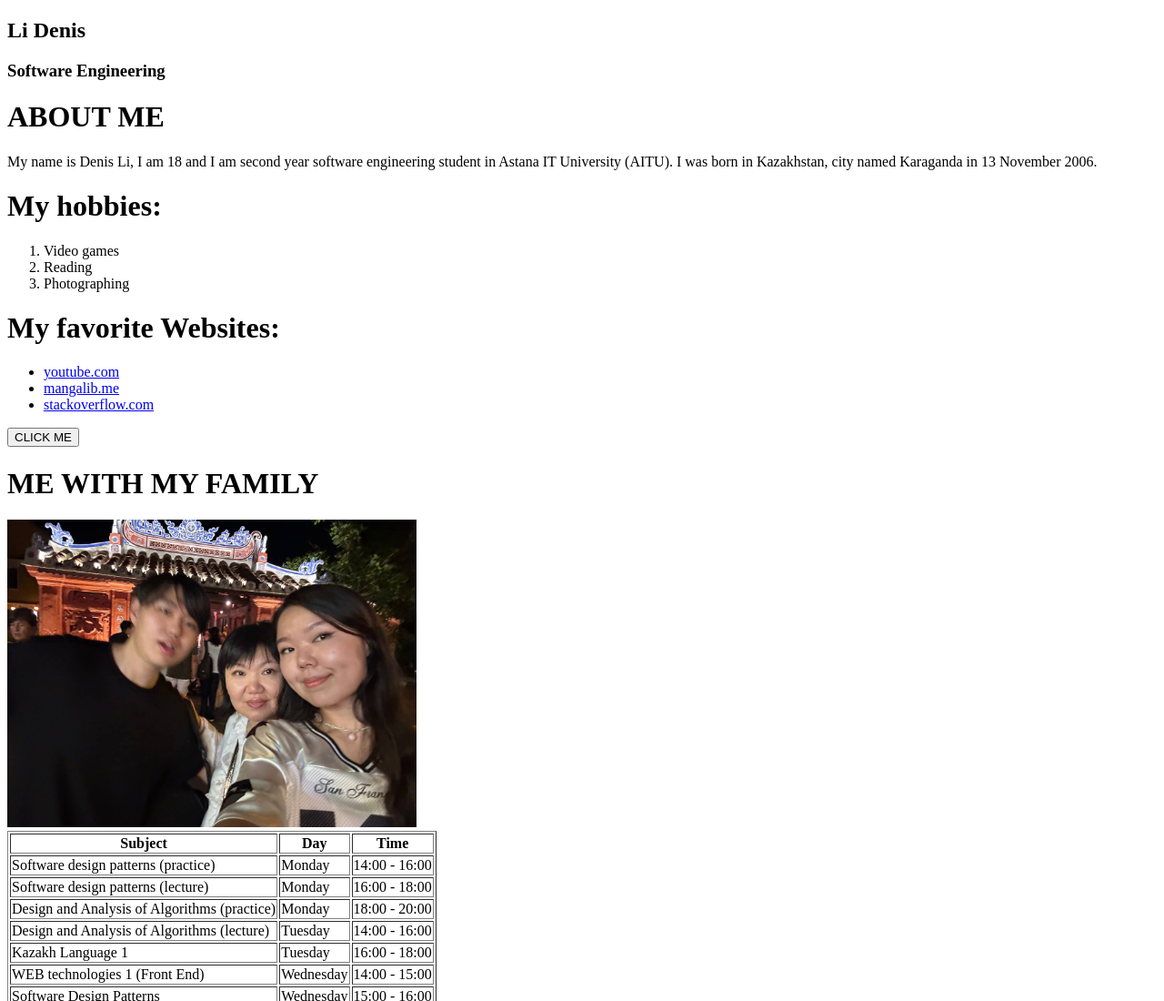
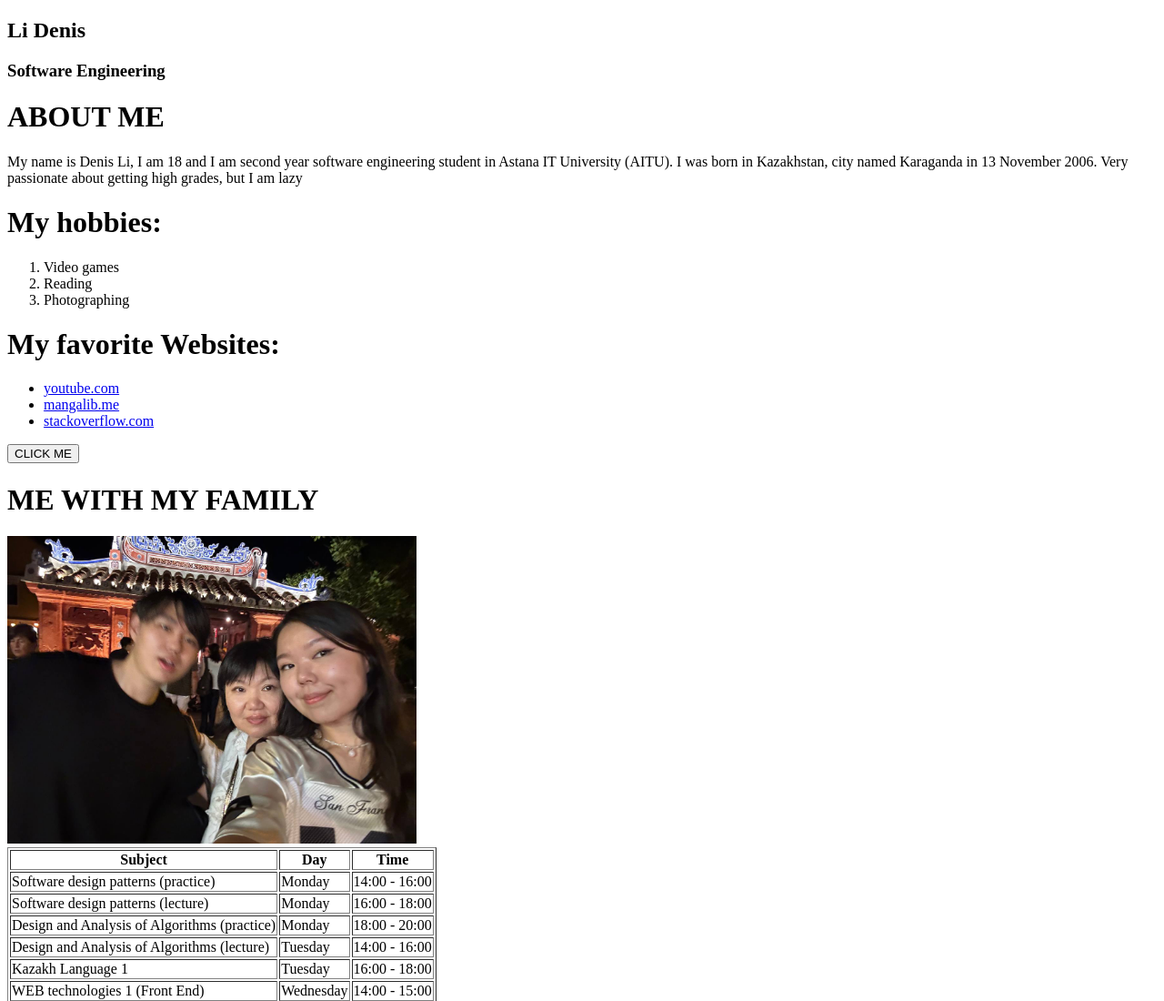
Before and after one commit to fallendwn/frontendAITU, a plain HTML site: page index.html in a window 1280 px wide. Shown: the top 1100 px of the page at 91% size. Drawn offline with Linux system fonts and the light colour scheme.

Commit message:
fix: more creativity xd

```diff
--- a/index.html
+++ b/index.html
@@ -12,7 +12,7 @@
 
     <p>
         My name is Denis Li, I am 18 and I am second year software engineering student in Astana IT University (AITU).
-        I was born in Kazakhstan, city named Karaganda in 13 November 2006.
+        I was born in Kazakhstan, city named Karaganda in 13 November 2006. Very passionate about getting high grades, but I am lazy
     </p>
 
     <h1>My hobbies:</h1>
```
